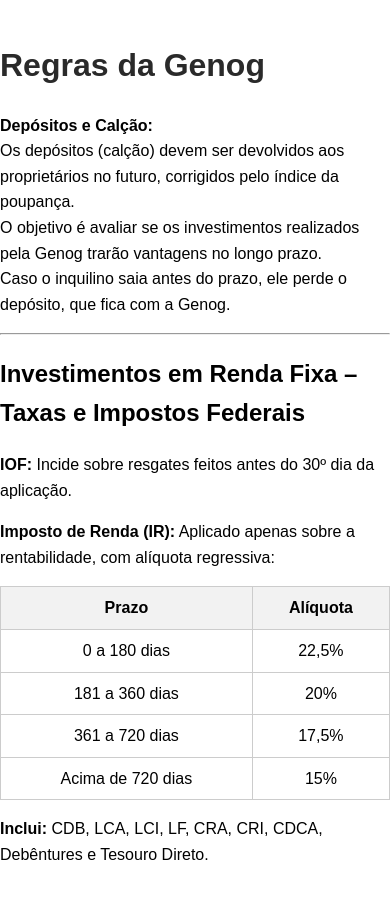
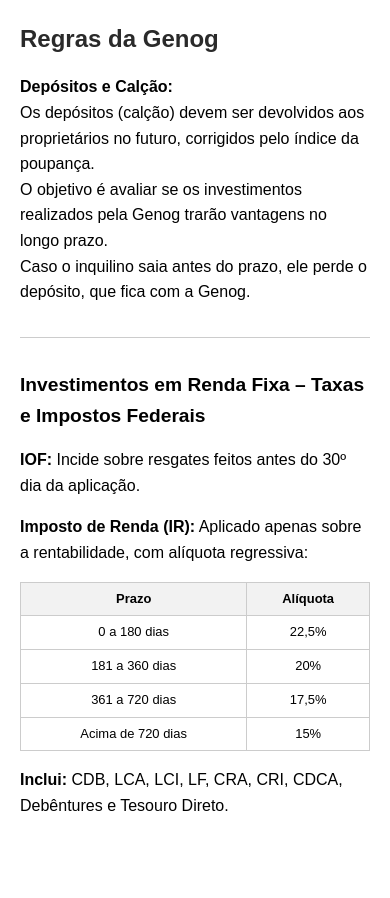
Before and after one commit to dan-o-e/site-genog, a plain HTML site: page index.html in a window 390 px wide. After the commit the page ends 844 px from the top, so only its background shows below. Drawn offline with Linux system fonts and the light colour scheme.

Commit message:
Update index.html

```diff
--- a/index.html
+++ b/index.html
@@ -1,14 +1,86 @@
 <!DOCTYPE html>
 <html lang="pt-BR">
 <head>
-  <meta charset="UTF-8">
+  <meta charset="UTF-8" />
+  <meta name="viewport" content="width=device-width, initial-scale=1" />
   <title>Regras da Genog</title>
   <style>
-    body { font-family: Arial, sans-serif; max-width: 700px; margin: 40px auto; line-height: 1.6; }
-    h1 { color: #2a2a2a; }
-    table { width: 100%; border-collapse: collapse; margin-top: 10px; }
-    th, td { border: 1px solid #ccc; padding: 8px; text-align: center; }
-    th { background-color: #f2f2f2; }
+    /* Base */
+    body {
+      font-family: Arial, sans-serif;
+      max-width: 700px;
+      margin: 40px auto;
+      line-height: 1.6;
+      padding: 0 15px;
+      box-sizing: border-box;
+    }
+
+    h1 {
+      color: #2a2a2a;
+      font-size: 2em;
+    }
+
+    h2 {
+      margin-top: 1.5em;
+      font-size: 1.5em;
+    }
+
+    p {
+      font-size: 1em;
+    }
+
+    hr {
+      margin: 2em 0;
+      border: none;
+      border-top: 1px solid #ccc;
+    }
+
+    table {
+      width: 100%;
+      border-collapse: collapse;
+      margin-top: 10px;
+      font-size: 1em;
+    }
+
+    th, td {
+      border: 1px solid #ccc;
+      padding: 8px;
+      text-align: center;
+    }
+
+    th {
+      background-color: #f2f2f2;
+    }
+
+    /* Responsividade */
+    @media (max-width: 480px) {
+      body {
+        margin: 20px 10px;
+        max-width: 100%;
+        padding: 0 10px;
+      }
+      h1 {
+        font-size: 1.5em;
+      }
+      h2 {
+        font-size: 1.2em;
+      }
+      table, th, td {
+        font-size: 0.9em;
+      }
+      th, td {
+        padding: 6px;
+      }
+    }
+
+    @media (max-width: 320px) {
+      table, th, td {
+        font-size: 0.8em;
+      }
+      th, td {
+        padding: 4px;
+      }
+    }
   </style>
 </head>
 <body>
```
